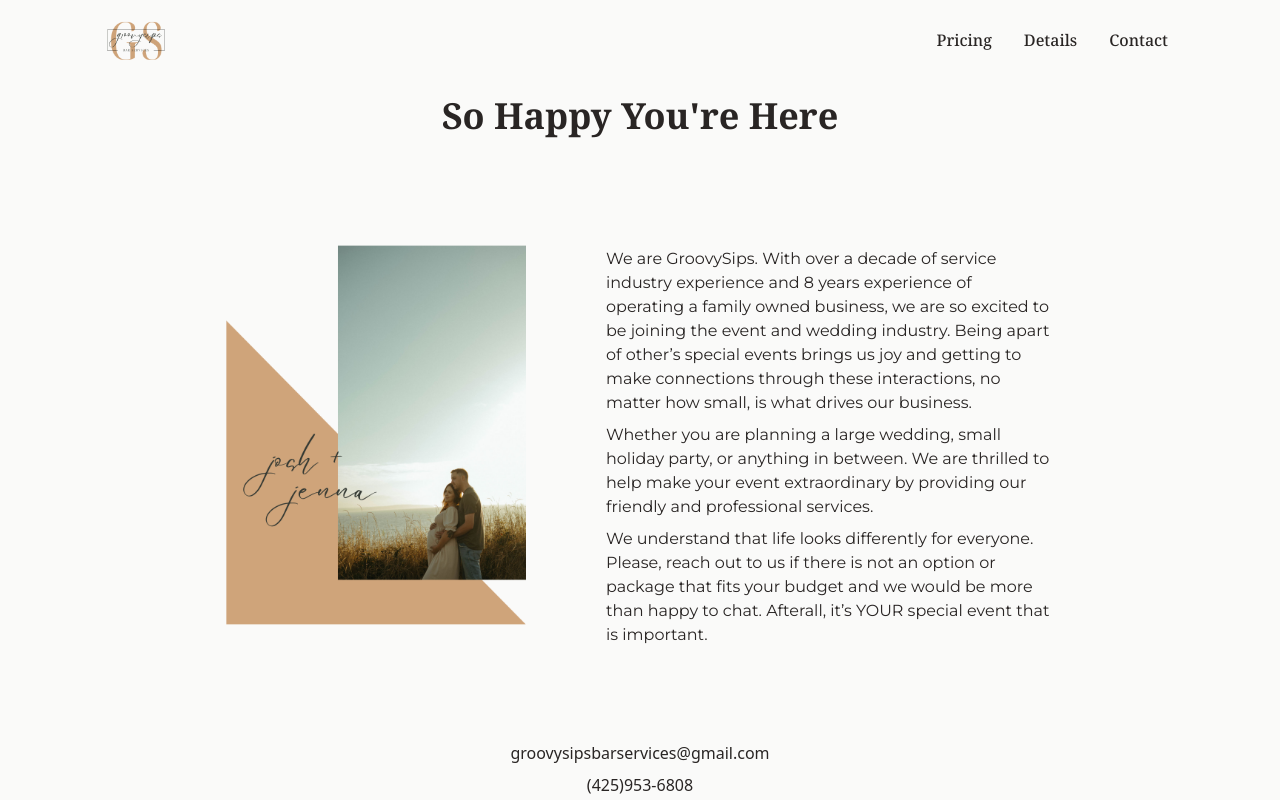
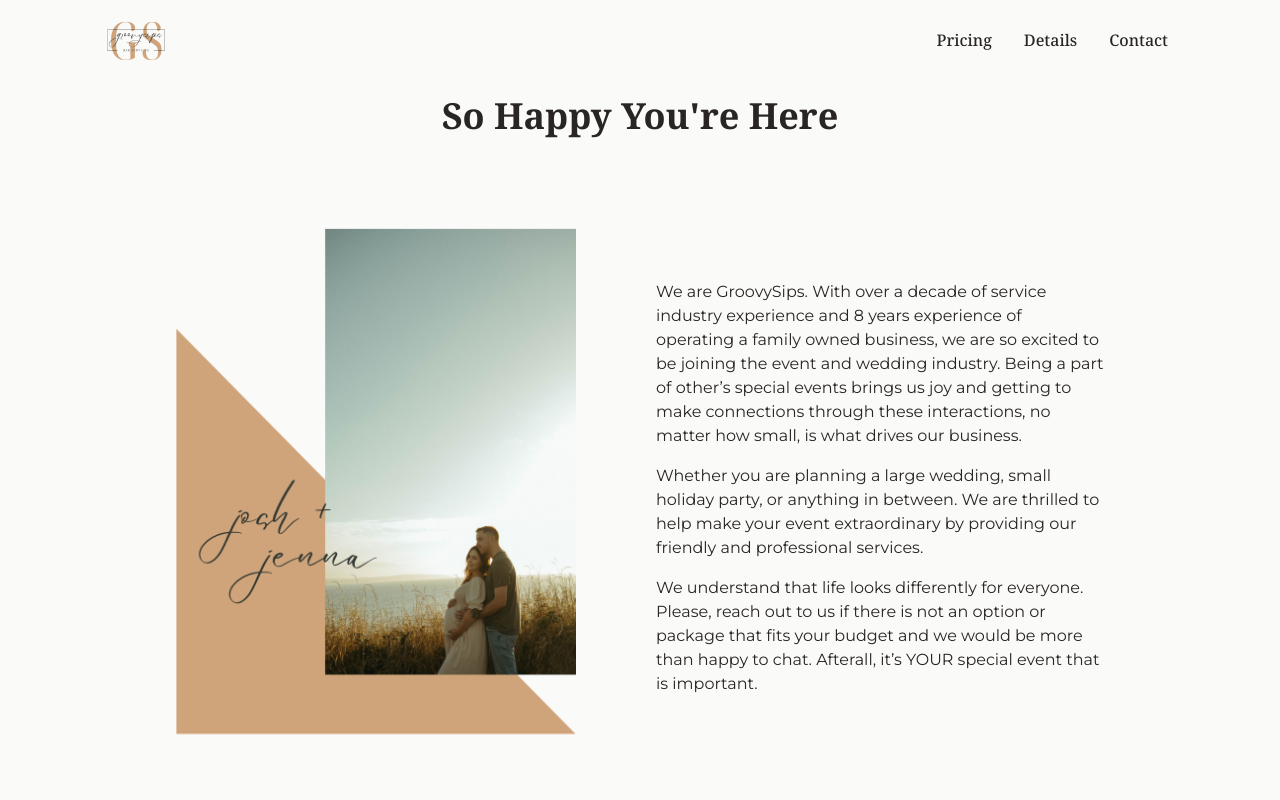
Before and after one commit to Wendell-Galvan/GroovySips, a Next.js app: page / in a window 1280 px wide. Shown: the top 800 px of the page. Built offline with nearby package versions, Linux system fonts and the light colour scheme.

Commit message:
created pricing package cards

```diff
--- /dev/null
+++ b/app/components/Table.js
@@ -0,0 +1,84 @@
+import React from "react";
+import { Montserrat } from "next/font/google";
+
+const montserrat = Montserrat({ subsets: ["latin"] });
+
+const Table = () => {
+  const data = [
+    {
+      package: "STAY GOLDEN",
+      drinks: ["Beer, Wine, and Seltzer"],
+      cost: "$170/hr",
+    },
+    {
+      package: "GOOD VIBES ONLY",
+      drinks: ["Beer, Wine, and Seltzer", "Champagne", "Champagne Toast"],
+      cost: "$200/hr",
+    },
+    {
+      package: "PEACE, LOVE, AND LOTS OF POURS",
+      drinks: ["Beer, Wine, and Seltzer", "Two Cocktails"],
+      cost: "$230/hr",
+    },
+  ];
+
+  // return (
+  //   <div
+  //     className={`${montserrat.className} max-w-4xl mx-auto mt-8 grid gap-6 grid-cols-1 sm:grid-cols-2 md:grid-cols-3`}
+  //   >
+  //     <table className="bg-stone-100 text-stone-880 border border-stone-880 shadow-lg rounded-md p-4">
+  //       <thead>
+  //         <tr>
+  //           <th className="py-2 px-4 border-b">Package</th>
+  //           <th className="py-2 px-4 border-b">Drinks</th>
+  //           <th className="py-2 px-4 border-b">Cost</th>
+  //         </tr>
+  //       </thead>
+  //       <tbody>
+  //         {data.map((val, key) => {
+  //           return (
+  //             <tr key={key}>
+  //               <td className="py-2 px-4 border-b">{val.package}</td>
+  //               <td className="py-2 px-4 border-b">
+  //                 <ul>
+  //                   {val.drinks.map((drink, index) => {
+  //                     return (
+  //                       <li key={index} className="my-2">
+  //                         {drink}
+  //                       </li>
+  //                     );
+  //                   })}
+  //                 </ul>
+  //               </td>
+  //               <td className="py-2 px-4 border-b">{val.cost}</td>
+  //             </tr>
+  //           );
+  //         })}
+  //       </tbody>
+  //     </table>
+  //   </div>
+  // );
+
+  return (
+    <div
+      className={`${montserrat.className} max-w-4xl mx-auto m-8 grid gap-6 grid-cols-1 sm:grid-cols-2 md:grid-cols-3`}
+    >
+      {data.map((val, key) => (
+        <div
+          key={key}
+          className="bg-stone-100 text-stone-800 border border-stone-50 drop-shadow-lg hover:shadow-pink-200 shadow-pink-100 hover:drop-shadow-xl rounded-md m-4"
+        >
+          <h2 className="text-xl font-bold m-2">{val.package}</h2>
+          <ul className="list-disc ml-6">
+            {val.drinks.map((drink, index) => (
+              <li key={index}>{drink}</li>
+            ))}
+          </ul>
+          <p className="mt-4 ml-2 font-bold">{val.cost}</p>
+        </div>
+      ))}
+    </div>
+  );
+};
+
+export default Table;
--- a/app/page.js
+++ b/app/page.js
@@ -8,36 +8,36 @@ const montserrat = Montserrat({ subsets: ["latin"] });
 export default function Home() {
   return (
     <div className="h-full mx-auto">
-      <div className="p-4">
+      <div className="mt-4">
         <h1
           className={`${notoSerif.className} flex justify-center font-bold text-2xl md:text-4xl`}
         >
           So Happy You're Here
         </h1>
       </div>
-      <div className="flex justify-center items-center flex-col md:flex-row mt-6">
+      <div className="flex justify-center items-center flex-col lg:flex-row lg:justify-evenly">
         <Image
           src={profile}
           alt="profile"
-          height={300}
-          width={300}
+          height={500}
+          width={400}
           className="object-cover"
         />
-        <div className={`${montserrat.className} text-left max-w-md md:ml-20`}>
-          <p className="my-2">
+        <div className={`${montserrat.className} text-left max-w-md`}>
+          <p className="mb-2">
             We are GroovySips. With over a decade of service industry experience
             and 8 years experience of operating a family owned business, we are
-            so excited to be joining the event and wedding industry. Being apart
-            of other’s special events brings us joy and getting to make
+            so excited to be joining the event and wedding industry. Being a
+            part of other’s special events brings us joy and getting to make
             connections through these interactions, no matter how small, is what
             drives our business.
           </p>
-          <p className="my-2">
+          <p className="my-4">
             Whether you are planning a large wedding, small holiday party, or
             anything in between. We are thrilled to help make your event
             extraordinary by providing our friendly and professional services.
           </p>
-          <p className="">
+          <p className="mb-2">
             We understand that life looks differently for everyone. Please,
             reach out to us if there is not an option or package that fits your
             budget and we would be more than happy to chat. Afterall, it’s YOUR
--- a/app/pricing/page.js
+++ b/app/pricing/page.js
@@ -1,11 +1,12 @@
 import { Noto_Serif, Playfair } from "next/font/google";
+import Table from "../components/Table";
 
 const notoSerif = Noto_Serif({ subsets: ["latin"] });
 const playFair = Playfair({ subsets: ["latin"] });
 
 const Pricing = () => {
   return (
-    <div className="h-screen mx-auto">
+    <div className="h-full mx-auto">
       <div className="p-4">
         <h1
           className={`${notoSerif.className} flex justify-center font-bold text-2xl md:text-4xl`}
@@ -17,20 +18,9 @@ const Pricing = () => {
         <h2 className={`${playFair.className} flex justify-center text-xl`}>
           PACKAGES
         </h2>
-        <p className="flex justify-center m-4">
-          asdas asd asadasdasd asdasda asdasd aasdasdas asdasd asdasd sadas asd
-          asdasd asda dasdas dasdas das fasfsadf asfa fasd afs asf
-        </p>
+        <Table />
       </div>
-      <div className="container mx-auto mt-10">
-        <h2 className={`${playFair.className} flex justify-center text-xl`}>
-          Included
-        </h2>
-        <p className="flex justify-center m-4">
-          asdas asd asadasdasd asdasda asdasd aasdasdas asdasd asdasd sadas asd
-          asdasd asda dasdas dasdas das fasfsadf asfa fasd afs asf
-        </p>
-      </div>
+      <div></div>
     </div>
   );
 };
```
